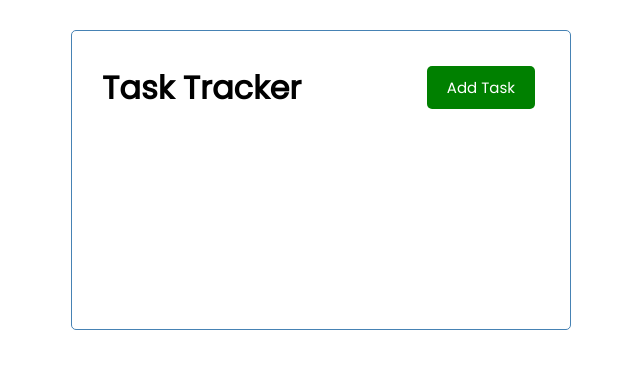
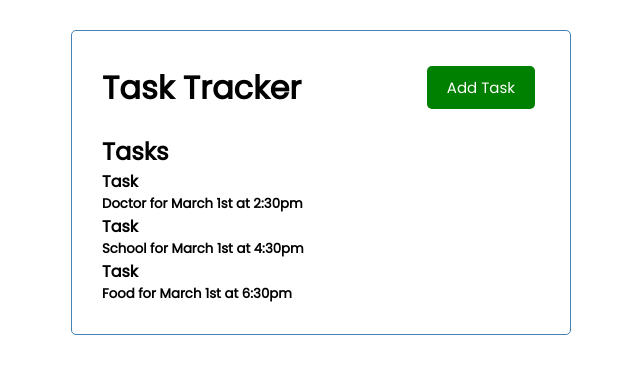
Before and after one commit to ElyssaW/vue-crash-course, a Vue app: page / in a window 1280 px wide. Shown: the top 374 px of the page, without its empty margins (319-959 px from the left). Built offline with nearby package versions, Linux system fonts and the light colour scheme.

Commit message:
List rendering

```diff
--- a/src/App.vue
+++ b/src/App.vue
@@ -1,15 +1,44 @@
 <template>
   <div class='container'>
     <Header title='Task Tracker' />
+    <Tasks :tasks="tasks" />
   </div>
 </template>
 
 <script>
 import Header from './components/Header'
+import Tasks from './components/Tasks.vue'
+
 export default {
   name: 'App',
   components: {
-    Header
+    Header,
+    Tasks,
+  },
+  data() {
+    return {
+      tasks: []
+    }
+  },
+  created() {
+    this.tasks = [
+      {
+        id: 1,
+        text: 'Doctor',
+        day: 'March 1st at 2:30pm',
+        reminder: true
+      }, {
+        id: 2,
+        text: 'School',
+        day: 'March 1st at 4:30pm',
+        reminder: true
+      }, {
+        id: 3,
+        text: 'Food',
+        day: 'March 1st at 6:30pm',
+        reminder: true
+      }
+    ]
   }
 }
 </script>
--- a/src/components/Header.vue
+++ b/src/components/Header.vue
@@ -7,6 +7,7 @@
 
 <script>
     import Button from './Button'
+    import Tasks from './Tasks'
     export default {
         name: 'Header',
         props: {
--- /dev/null
+++ b/src/components/Task.vue
@@ -0,0 +1,13 @@
+<template>
+    <h4>Task</h4>
+    <h5>{{task.text}} for {{task.day}}</h5>
+</template>
+
+<script>
+export default {
+    name: 'Task',
+    props: {
+        task: Object
+    }
+}
+</script>
--- /dev/null
+++ b/src/components/Tasks.vue
@@ -0,0 +1,20 @@
+<template>
+    <h2>Tasks</h2>
+    <div :key="task.id" v-for="task in tasks">
+        <Task :task='task' />
+    </div>
+</template>
+
+<script>
+import Task from './Task'
+
+export default {
+    name: 'Tasks',
+    components: {
+        Task
+    },
+    props: {
+        tasks: Array
+    }
+}
+</script>
```
